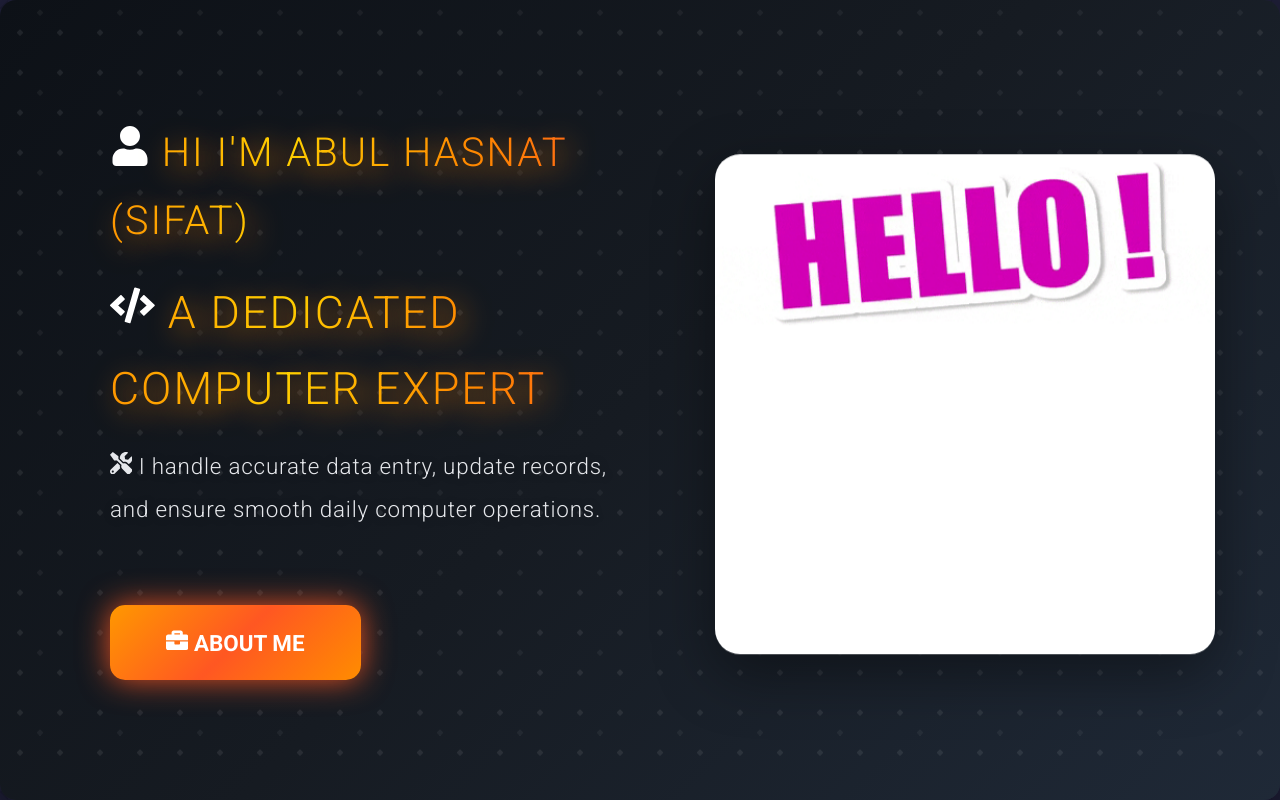
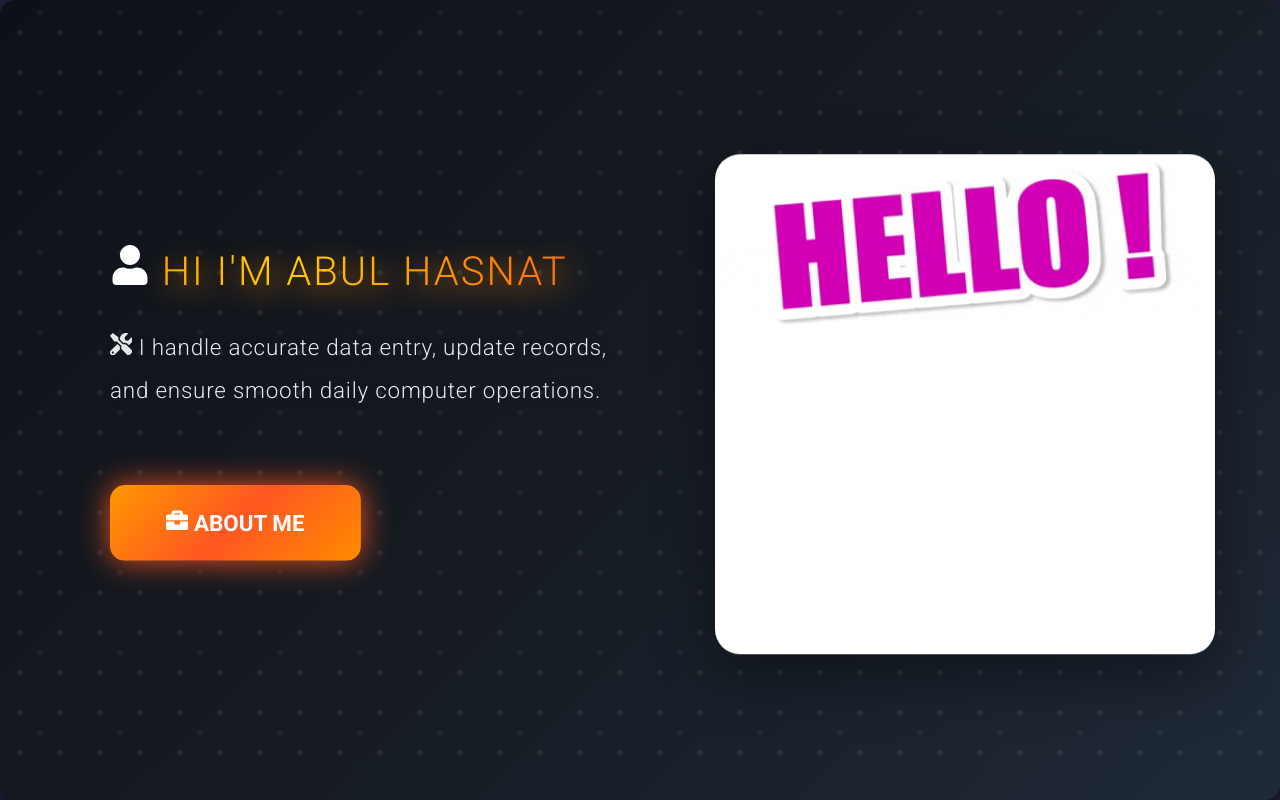
Before and after one commit to abulhasnatsifat/HasuFolio, a React (Create React App) app: page / in a window 1280 px wide. Built offline with nearby package versions, Linux system fonts and the light colour scheme.

Commit message:
Add files via upload

```diff
--- a/src/components/Welcome/Welcome.jsx
+++ b/src/components/Welcome/Welcome.jsx
@@ -31,8 +31,7 @@ function App() {
   return (
     <div className="portfolio-container">
       <div className="left-side">
-        <h1><FaUser />  Hi I'm Abul Hasnat (Sifat)</h1>
-        <h2><FaCode /> A Dedicated Computer Expert</h2>
+        <h1><FaUser /> Hi I'm Abul Hasnat </h1>
         <p><FaTools /> I handle accurate data entry, update records, and ensure smooth daily computer operations. </p>
         <div className="cta-buttons">
           <button onClick={() => navigate('/loading')}><FaBriefcase />  About Me</button>
@@ -41,7 +40,7 @@ function App() {
       <div className="right-side">
         <img
           src={gifs[currentgifIndex]}
-          alt="Hasnat Sifat"
+          alt="Abul Hasnat"
           style={{ transition: 'opacity 1s ease-in-out' }}
           className={currentgifIndex === 0 ? 'fade-in' : 'fade-out'}
         />
```
